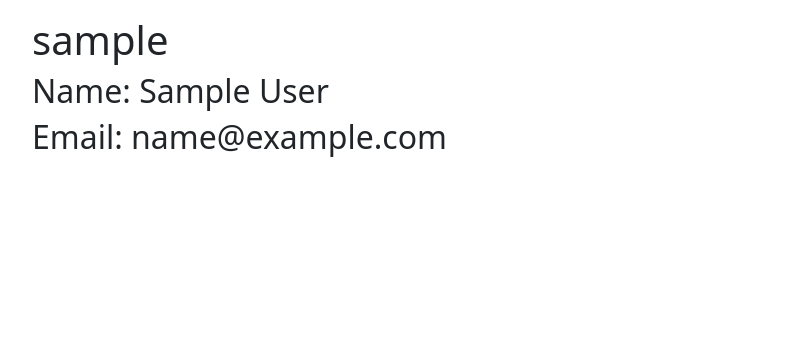
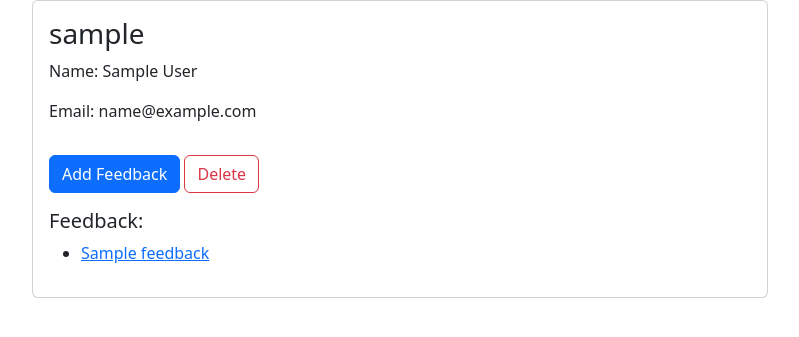
Before and after one commit to dharvSpring/springboardOct22, a Flask app: template flask-feedback/templates/user.html in a window 1280 px wide. Shown: the top 337 px of the page, without its empty margins (240-1039 px from the left). Run offline with Flask 3, Linux system fonts and the light colour scheme; the template is opened without the code that fills it: values that come from a table or form of the project are taken from there, others are empty; tables that the repository leaves empty hold one stand-in row (values such as "Sample post").

Commit message:
feedback mostly working

```diff
--- a/flask-feedback/app.py
+++ b/flask-feedback/app.py
@@ -1,8 +1,8 @@
 """Flask app for Feedback"""
 
 from flask import Flask, flash, request, redirect, render_template, session
-from models import db, connect_db, User
-from forms import RegisterUserForm, LoginUserForm
+from models import db, connect_db, User, Feedback
+from forms import RegisterUserForm, LoginUserForm, AddUserFeedbackForm
 # from seed import seed_data
 
 app = Flask(__name__)
@@ -19,11 +19,46 @@ with app.app_context():
 app.config['SECRET_KEY'] = "SECRET!"
 USER_ID_KEY = "username"
 
+def get_authenticated_user():
+    """Return the authenticated user or None"""
+
+    username = session.get(USER_ID_KEY, None)
+    if username == None:
+        return None
+
+    auth_user = User.query.get(username)
+    return auth_user
+
+
+def user_authenticated(username=None):
+    """
+    Helper method to confirm the user specified is the user in the session
+
+    If username is None: return True if any user is in the session
+    """
+
+    if username == None:
+        return session.get(USER_ID_KEY, None) != None
+
+    user = User.query.get_or_404(username)
+    return username == session.get(USER_ID_KEY, None)
+
+def login_error_redirect():
+    """Inform the user they are not authorized for this page and return redirect"""
+    # TODO this could be smarter
+    flash("You must be logged in to view that page!", "danger")
+    return redirect("/login")
+
+
 @app.route("/")
 def get_home():
     """Redirect to /register"""
 
     return redirect("/register")
+
+#
+# Users
+#
 
 @app.route("/register", methods=['GET', 'POST'])
 def handle_register():
@@ -66,27 +101,15 @@ def handle_login():
 
     return render_template("login.html", form=login_form)
 
-@app.route("/secret")
-def get_secret():
-    """The Secret Page"""
+# @app.route("/secret")
+# def get_secret():
+#     """The Secret Page"""
 
-    if session.get(USER_ID_KEY, False):
-        return render_template("secret.html")
-    else:
-        flash("You must be logged in to view the secret page!", "danger")
-        return redirect("/login")
-
-@app.route("/users/<username>")
-def get_user_page(username):
-    """Access the userpage"""
-
-    if session.get(USER_ID_KEY, False):
-        user = User.query.get_or_404(username)
-
-        return render_template("user.html", user=user)
-    else:
-        flash("You must be logged in to view that page!", "danger")
-        return redirect("/login")
+#     if session.get(USER_ID_KEY, False):
+#         return render_template("secret.html")
+#     else:
+#         flash("You must be logged in to view the secret page!", "danger")
+#         return redirect("/login")
 
 @app.route("/logout")
 def logout():
@@ -94,3 +117,101 @@ def logout():
 
     session.pop(USER_ID_KEY)
     return redirect("/")
+
+@app.route("/users/<username>")
+def get_user_page(username):
+    """Access the userpage"""
+
+    if user_authenticated():
+        user = User.query.get_or_404(username)
+        auth_user=get_authenticated_user()
+
+        return render_template("user.html", user=user, auth_user=auth_user)
+    else:
+        return login_error_redirect()
+
+@app.route("/users/<username>/delete", methods=['POST'])
+def delete_user(username):
+    """Allowed user to delete their account"""
+    # TODO
+    if user_authenticated(username):
+        user = User.query.get_or_404(username)
+        db.session.delete(user)
+        db.session.commit()
+
+        return redirect("/logout")
+    else:
+        return login_error_redirect()
+
+#
+# Feedback
+#
+
+@app.route("/users/<username>/feedback/add", methods=['GET', 'POST'])
+def add_user_feedback(username):
+    """Allow user to add feedback"""
+
+    if user_authenticated(username):
+        feedback_form = AddUserFeedbackForm()
+        if feedback_form.validate_on_submit():
+            new_feedback = Feedback(
+                title=feedback_form.title.data,
+                content=feedback_form.content.data,
+                username=username,
+            )
+            db.session.add(new_feedback)
+            db.session.commit()
+
+            flash("Feedback submitted!", "success")
+            return redirect(f"/users/{username}")
+
+        return render_template("add_feedback.html", form=feedback_form, username=username)
+    else:
+        return login_error_redirect()
+
+@app.route("/feedback/<int:feedback_id>")
+def show_user_feedback(feedback_id):
+    """Display the user feedback"""
+
+    feedback = Feedback.query.get_or_404(feedback_id)
+    auth_user = get_authenticated_user()
+
+    return render_template("show_feedback.html", feedback=feedback, auth_user=auth_user)
+
+
+@app.route("/feedback/<int:feedback_id>/update", methods=['GET', 'POST'])
+def update_user_feedback(feedback_id):
+    """User can update their feedback"""
+
+    feedback = Feedback.query.get_or_404(feedback_id)
+    user = feedback.user
+
+    if user_authenticated(user.username):
+        feedback_form = AddUserFeedbackForm(obj=feedback)
+        if feedback_form.validate_on_submit():
+            feedback.title = feedback_form.title.data
+            feedback.content = feedback_form.content.data
+            db.session.commit()
+
+            flash("Feedback udpated!", "success")
+            return redirect(f"/users/{user.username}")
+
+        return render_template("update_feedback.html", form=feedback_form, username=user.username)
+    else:
+        return login_error_redirect()
+
+@app.route("/feedback/<int:feedback_id>/delete", methods=['POST'])
+def delete_feedback(feedback_id):
+    """Allowed user to delete their feedback"""
+
+    feedback = Feedback.query.get_or_404(feedback_id)
+    user = feedback.user
+
+    if user_authenticated(user.username):
+        db.session.delete(feedback)
+        db.session.commit()
+
+        flash("Feedback deleted!", "success")
+        return redirect(f"/users/{user.username}")
+    else:
+        return login_error_redirect()
--- a/flask-feedback/models.py
+++ b/flask-feedback/models.py
@@ -59,3 +59,15 @@ class User(db.Model):
             return check_me
         else:
             return False
+
+class Feedback(db.Model):
+    """Feedback Model"""
+
+    __tablename__ = "feedbacks"
+
+    id = db.Column(db.Integer, primary_key=True, autoincrement=True)
+    title = db.Column(db.String(100), nullable=False)
+    content = db.Column(db.Text, nullable=False)
+    username = db.Column(db.String(20), db.ForeignKey('users.username'))
+
+    user = db.relationship('User', backref='feedback')
--- a/flask-feedback/static/feedback.css
+++ b/flask-feedback/static/feedback.css
@@ -1,3 +1,3 @@
-.form-group, button, h1 {
+.form-group, button, h1, h5 {
     margin-top: 1rem;
 }
--- a/flask-feedback/templates/user.html
+++ b/flask-feedback/templates/user.html
@@ -1,12 +1,31 @@
 {% extends 'base.html' %}
 
 {% block title %}
-User {{ user.username }}
+{{ user.username }}
 {% endblock %}
 
 {% block content %}
-<h1>{{ user.username }}</h1>
-<h2>Name: {{ user.full_name() }}</h2>
-<h2>Email: {{ user.email }}</h2>
+<div class="card">
+    <div class="card-body">
+        <h3 class="card-title">{{ user.username }}</h3>
+        <p class="card-text">Name: {{ user.full_name() }}</p>
+        <p class="card-text">Email: {{ user.email }}</p>
+        {% if auth_user != None and auth_user.username == user.username %}
+            <form>
+                <button class="btn btn-primary"
+                        formaction="/users/{{ user.username }}/feedback/add">Add Feedback</button>
+                <button class="btn btn-outline-danger"
+                        formaction="/users/{{ user.username }}/delete"
+                        formmethod="POST">Delete</button>
+            </form>
+        {% endif %}
 
+        <h5 class="card-text">Feedback:</h5>
+        <ul>
+            {% for feedback in user.feedback %}
+                <li><a href="/feedback/{{ feedback.id }}">{{ feedback.title}}</a></li>
+            {% endfor %}
+        </ul>
+    </div>
+</div>
 {% endblock %}
```
Also changed, not shown: flask-feedback/forms.py (+12 -6 lines), flask-feedback/templates/add_feedback.html (added, +15 -0 lines), flask-feedback/templates/show_feedback.html (added, +24 -0 lines), flask-feedback/templates/update_feedback.html (added, +15 -0 lines).
